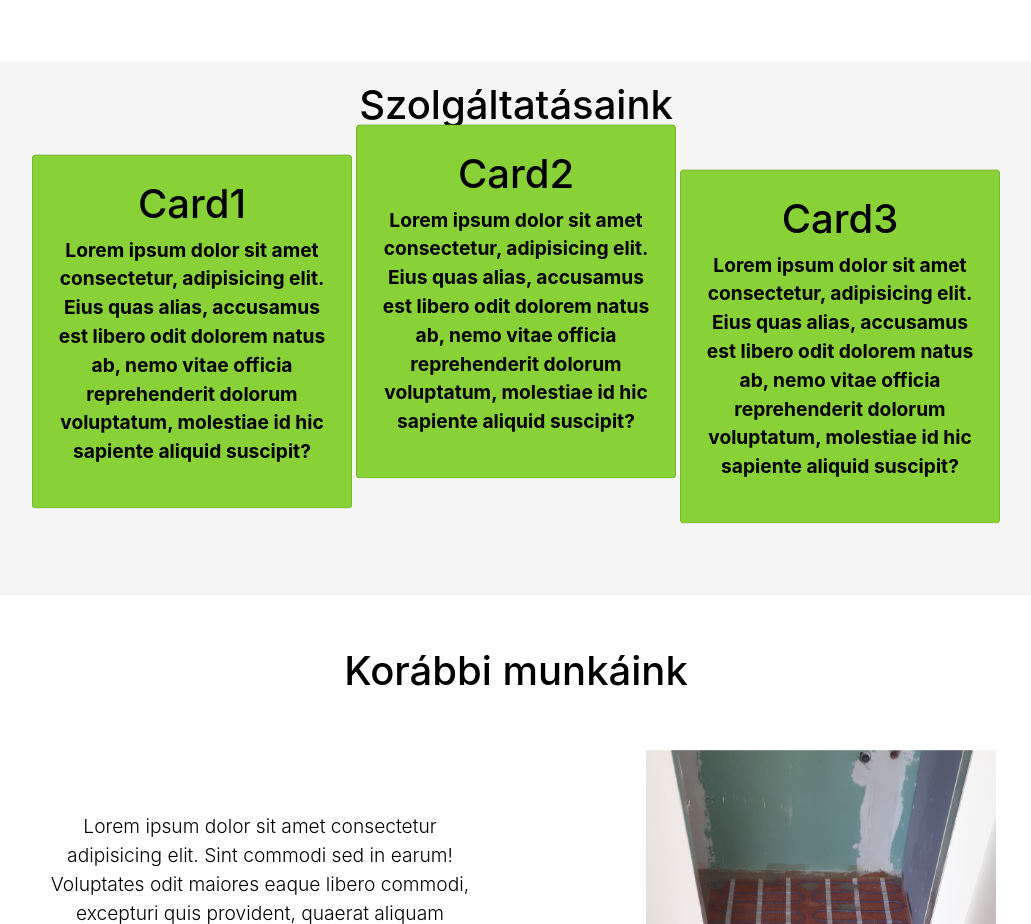
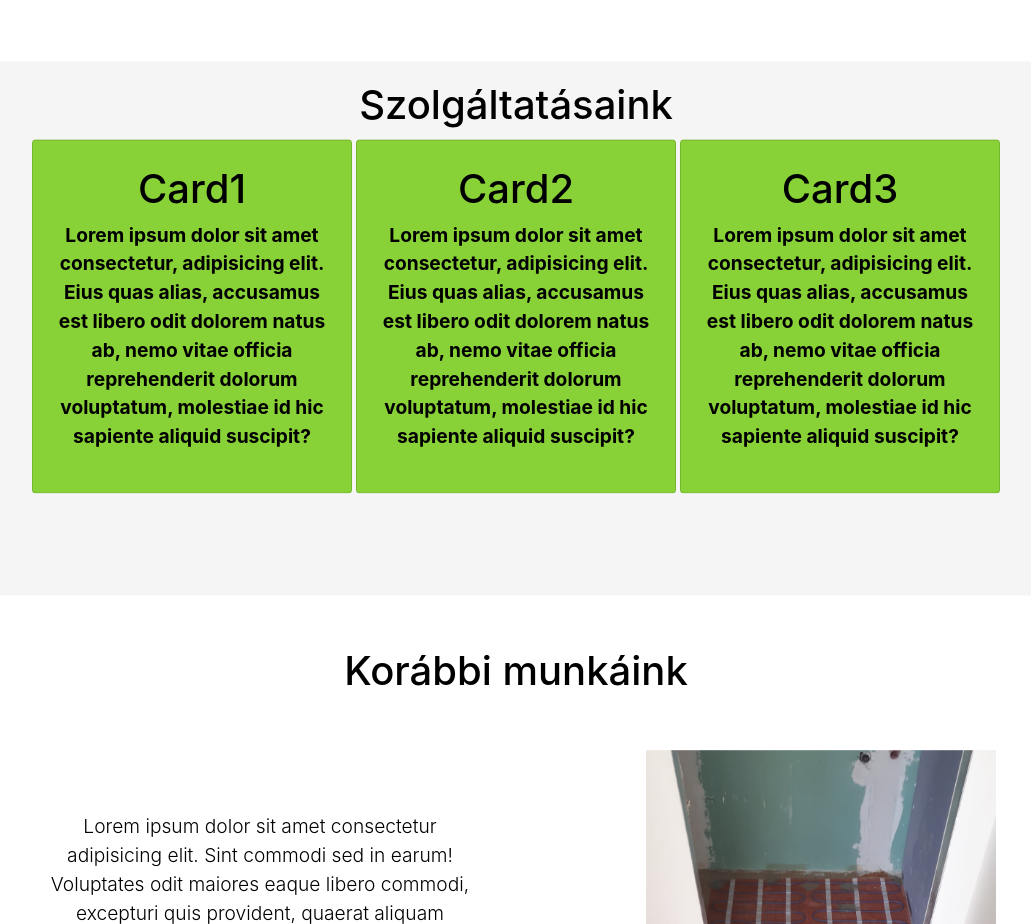
Before and after one commit to kdavid96/baranyi_epuletvillamossag, a React (Create React App) app: page / in a window 1280 px wide. Shown: the part 980-1904 px from the top of the page, without its empty margins (124-1155 px from the left). Built offline with nearby package versions, Linux system fonts and the light colour scheme.

Commit message:
99% overflow-mentesitett v2

```diff
--- a/src/App.js
+++ b/src/App.js
@@ -1,7 +1,6 @@
 import {Header, About, Work, Contact, Footer, MobileNav} from './components/index';
 import { useState } from 'react';
 import './App.css';
-import ScrollUp from './components/ScrollUp';
 
 function App() {
   const [isOpen, setOpen] = useState(false);
--- a/src/components/styles.css
+++ b/src/components/styles.css
@@ -77,19 +77,8 @@
     font-weight: bold;
 }
 
-.card:nth-child(1){
+.card{
     background-color: #88D136;
-    top: 15px;
-}
-
-.card:nth-child(2){
-    background-color: #88D136;
-    top: -15px;
-}
-
-.card:nth-child(3){
-    background-color: #88D136;
-    top: 30px;
 }
 
 .work-filler{
```
